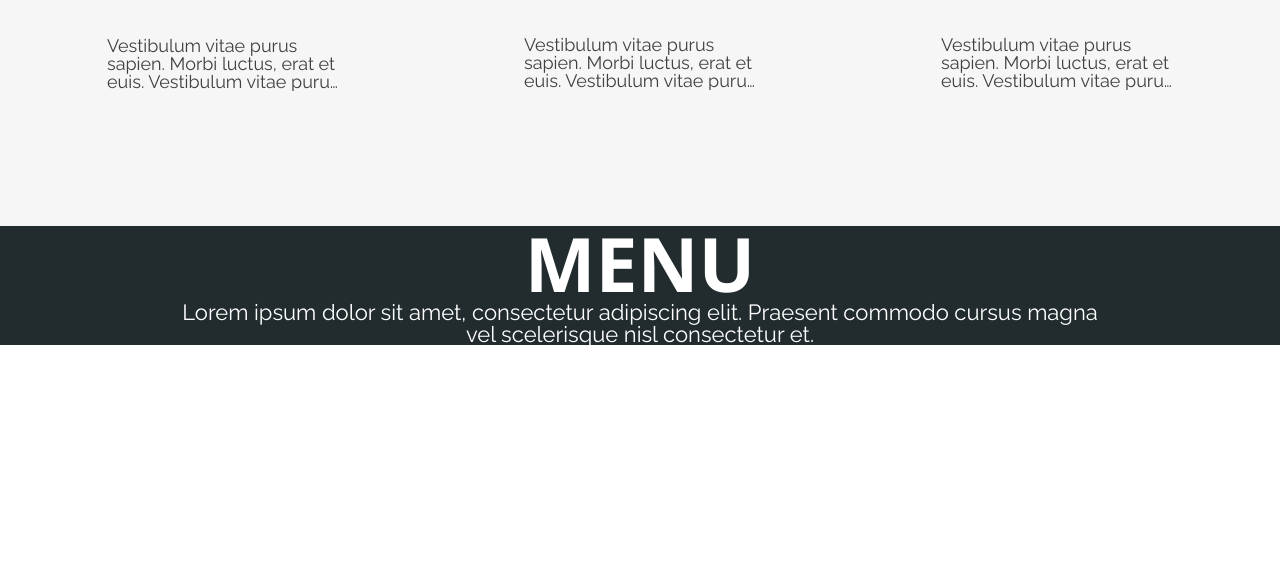
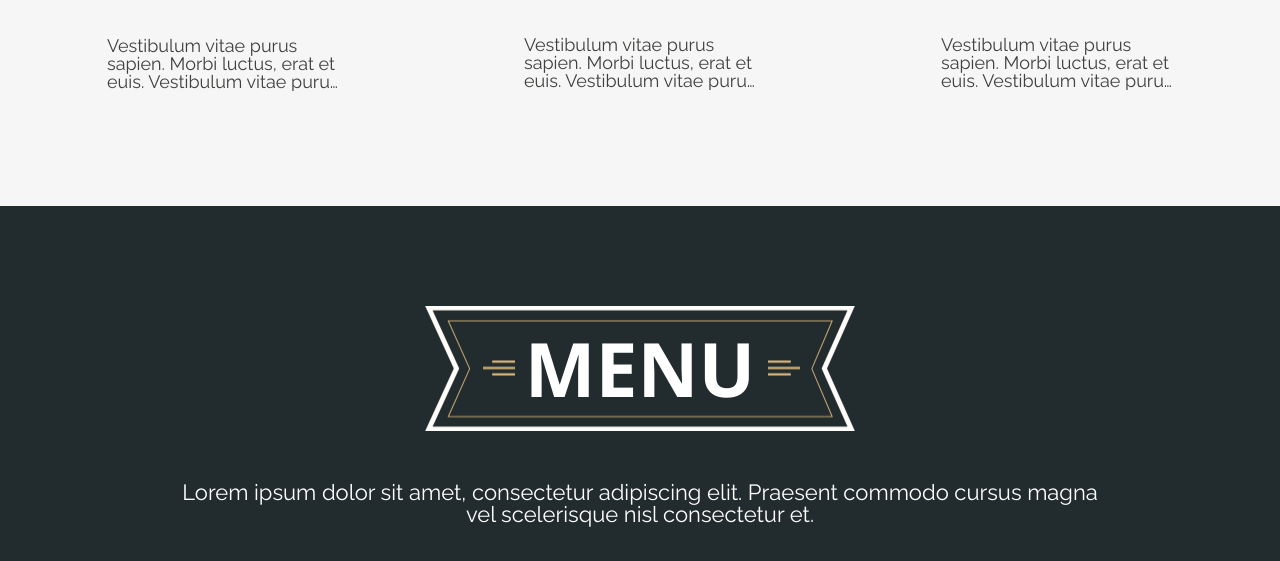
Before and after one commit to VladyslavDykyi/Bon-Apetit, a plain HTML site: page index.html in a window 1280 px wide. Shown: the part 1552-2113 px from the top of the page. Before the commit the page ends 1899 px from the top, so only its background shows below. Drawn offline with nearby package versions, Linux system fonts and the light colour scheme.

Commit message:
fix bug in best in town and make menu

```diff
--- a/css/style.css
+++ b/css/style.css
@@ -175,6 +175,7 @@ font-family: 'Roboto', sans-serif;
     display: flex;
     justify-content: space-between;
     margin: 50px 0 30px;
+    height: 500px;
 }
 .best-in-town__text-column {
     max-width: 300px;
@@ -235,13 +236,22 @@ font-family: 'Roboto', sans-serif;
 /*-------------------------- меню */
 .menu__bg {
     background-color: #222c2e;
+    padding: 100px 0px;
 }
 .menu__title {
+    display: flex;
+    justify-content: center;
     font-family: 'Open Sans', sans-serif;
     font-size: 75px;
     font-weight: 700;
     color: #fff;
     text-align: center;
+    background-image: url(../img/Menu/Vector-Smart-Object-copy-3.png);
+    background-repeat: no-repeat;
+    background-position: center;
+    padding: 25px 0;
+    box-sizing: border-box;
+    margin-bottom: 50px;
 }
 .menu__text {
     font-family: 'Raleway', sans-serif;
```
Also changed, not shown: index.html (+18 -8 lines), img/Menu/Vector-Smart-Object-copy-3.png (added).
